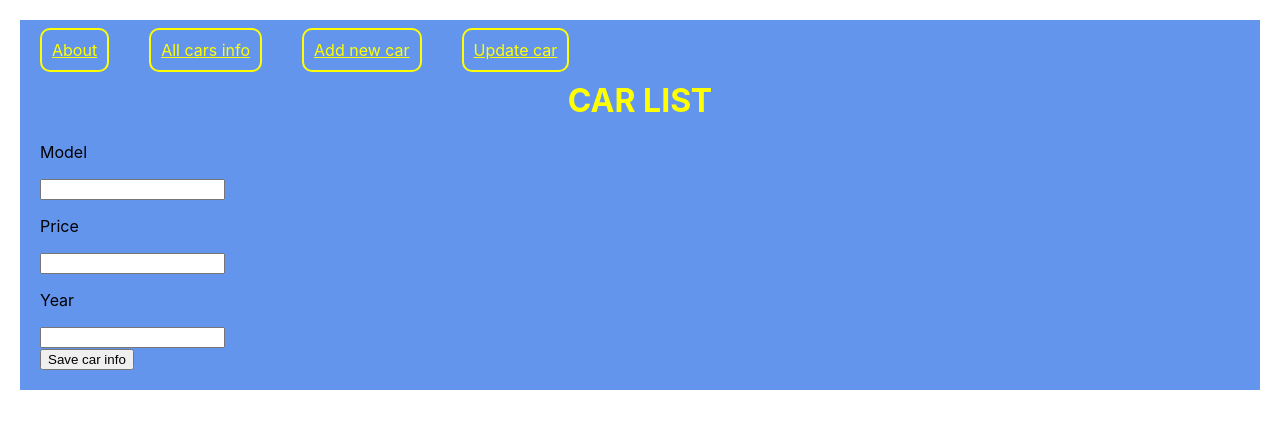
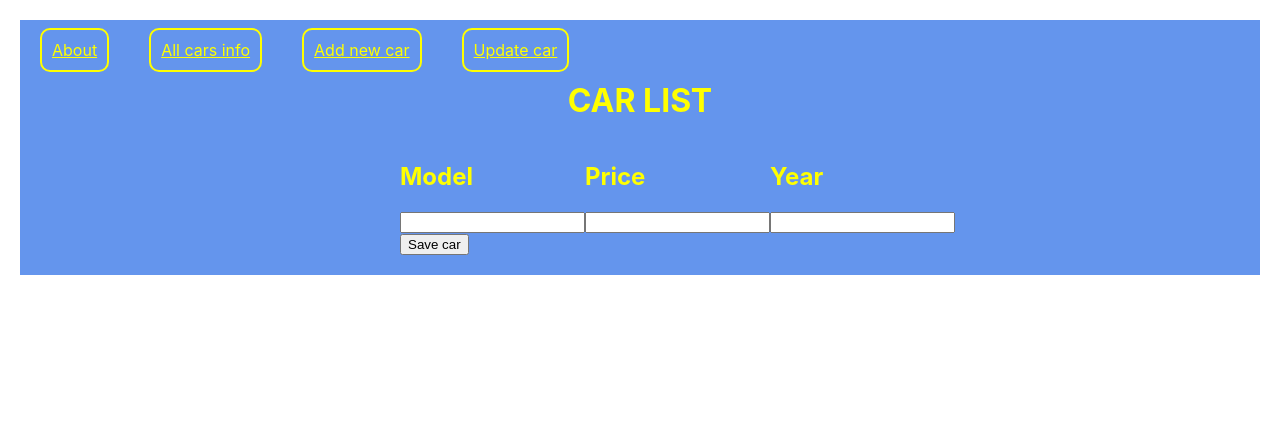
Before and after one commit to ihor-vip/react_project, a React (Create React App) app: page /create-car in a window 1280 px wide. Shown: the top 428 px of the page. Built offline with nearby package versions, Linux system fonts and the light colour scheme.

Commit message:
lesson5-additional 100% complete

```diff
--- a/src/Components/car/Car.css
+++ b/src/Components/car/Car.css
@@ -1,3 +1,7 @@
 .box{
     border: 2px solid yellow;
+    text-align: center;
+    border-radius: 20px;
+    margin-bottom: 10px;
+    color: yellow;
 }
--- a/src/Components/car/Car.js
+++ b/src/Components/car/Car.js
@@ -4,10 +4,10 @@ import './Car.css';
 export function Car({car: {id, model, price, year}}) {
     return (
         <div className={'box'}>
-            <p>id</p> <p>{id}</p>
-            <p>model</p> <p>{model}</p>
-            <p>price</p> <p>{price}</p>
-            <p>year</p> <p>{year}</p>
+            <p>id: {id}</p>
+            <p>model: {model}</p>
+            <p>price: {price}</p>
+            <p>year: {year}</p>
         </div>
     );
 }
--- /dev/null
+++ b/src/Components/carAddForm/CarAddForm.css
@@ -0,0 +1,8 @@
+.input-box{
+   display: flex;
+   color: yellow;
+}
+
+.form-box{
+   margin-left: 30%;
+}
--- a/src/Components/carAddForm/CarAddForm.js
+++ b/src/Components/carAddForm/CarAddForm.js
@@ -1,5 +1,6 @@
 import {useState} from "react";
 import {addCar} from "../../services/car.service";
+import './CarAddForm.css'
 
 
 export function CarAddForm() {
@@ -11,35 +12,29 @@ export function CarAddForm() {
 
     function saveFormData(event) {
         event.preventDefault();
-            addCar(formState).then(value => console.log('Add new car info', value));
-
-
+            addCar(formState).then(value => console.log('Add new car', value));
     }
 
     return (
-        <div>
-            <form>
-                <div>
+            <form className={'form-box'}>
+                <div className={'input-box'}>
                     <div>
-                        <p>Model</p>
+                        <h2>Model</h2>
                         <input type={'text'} name={'model'} value={formState.model} onChange={onChangeFormState}/>
                     </div>
 
                     <div>
-                        <p>Price</p>
+                        <h2>Price</h2>
                         <input type={'text'} name={'price'} value={formState.price} onChange={onChangeFormState}/>
                     </div>
 
                     <div>
-                        <p>Year</p>
+                        <h2>Year</h2>
                         <input type={'text'} name={'year'} value={formState.year} onChange={onChangeFormState}/>
                     </div>
                 </div>
 
-                <div className={'button'}>
-                    <input type={'button'} value={'Save car info'} onClick={saveFormData}/>
-                </div>
+                    <input type={'button'} value={'Save car'} onClick={saveFormData}/>
             </form>
-        </div>
     );
 }
--- /dev/null
+++ b/src/Components/carEditForm/CarEditForm.css
@@ -0,0 +1,4 @@
+.selector{
+    margin-left: 30%;
+    color: yellow;
+}
--- a/src/Components/carEditForm/CarEditForm.js
+++ b/src/Components/carEditForm/CarEditForm.js
@@ -1,6 +1,6 @@
 import {useEffect, useState} from "react";
 import {editCar, getCars} from "../../services/car.service";
-
+import './CarEditForm.css'
 
 export function EditCarForm() {
     let [cars, setCars] = useState([])
@@ -23,49 +23,33 @@ export function EditCarForm() {
 
     function onSelectChange(e) {
         const carsId = e.target.value;
-        console.log(carsId);
         const find = cars.find(value => value.id === +carsId);
-        setFormState({
-            id: carsId,
-            model: find.model,
-            price: find.price,
-            year: find.year,
-        })
+        setFormState({id: carsId, model: find.model, price: find.price, year: find.year,})
     }
 
 
     let clickEditCar = (currentCar) => {
-        console.log(formState);
         editCar({id: currentCar.id, ...formState})
-            .then((value) => {
-                setCheckCar(value);
-                console.log(value);
-            });
+            .then((value) => {setCheckCar(value);});
     }
 
     return (
+        <div className={'selector'}>
 
-        <div>
-            <label>
-                Choose Car:
-                <select name="cars" id="cars" form="car-form" onChange={onSelectChange}>
-                    {cars.map(value => <option name={"model"} value={value.id} key={value.id}>Model:{value.model} --
-                        Price{value.price} -- Year{value.year}</option>)}
-                </select>
-            </label>
-            <div>
+                   <h2>Choose Car</h2>
+                    <select name="cars" id="cars" form="car-form" onChange={onSelectChange}>
+                         {cars.map(value => <option name={"model"} value={value.id} key={value.id}>Model: {value.model} -
+                          Price: {value.price} - Year: {value.year}</option>)}
+                    </select>
+
                 <form onSubmit={onsubmit} id='"car-form"'>
-                    Edit Car
-                    <input type="text" name={"model"} value={formState.model} placeholder='model'
-                           onChange={onFormChange}/>
-                    <input type="number" name={"price"} value={formState.price} placeholder='price'
-                           onChange={onFormChange}/>
-                    <input type="number" name={"year"} value={formState.year} placeholder='year'
-                           onChange={onFormChange}/>
+                    <h2>Edit Car</h2>
+                    <input type="text" name={"model"} value={formState.model} placeholder='model' onChange={onFormChange}/>
+                    <input type="number" name={"price"} value={formState.price} placeholder='price' onChange={onFormChange}/>
+                    <input type="number" name={"year"} value={formState.year} placeholder='year' onChange={onFormChange}/>
 
                     <button onClick={() => {clickEditCar(formState)}}>Change</button>
                 </form>
-            </div>
         </div>
     )
 }
```
